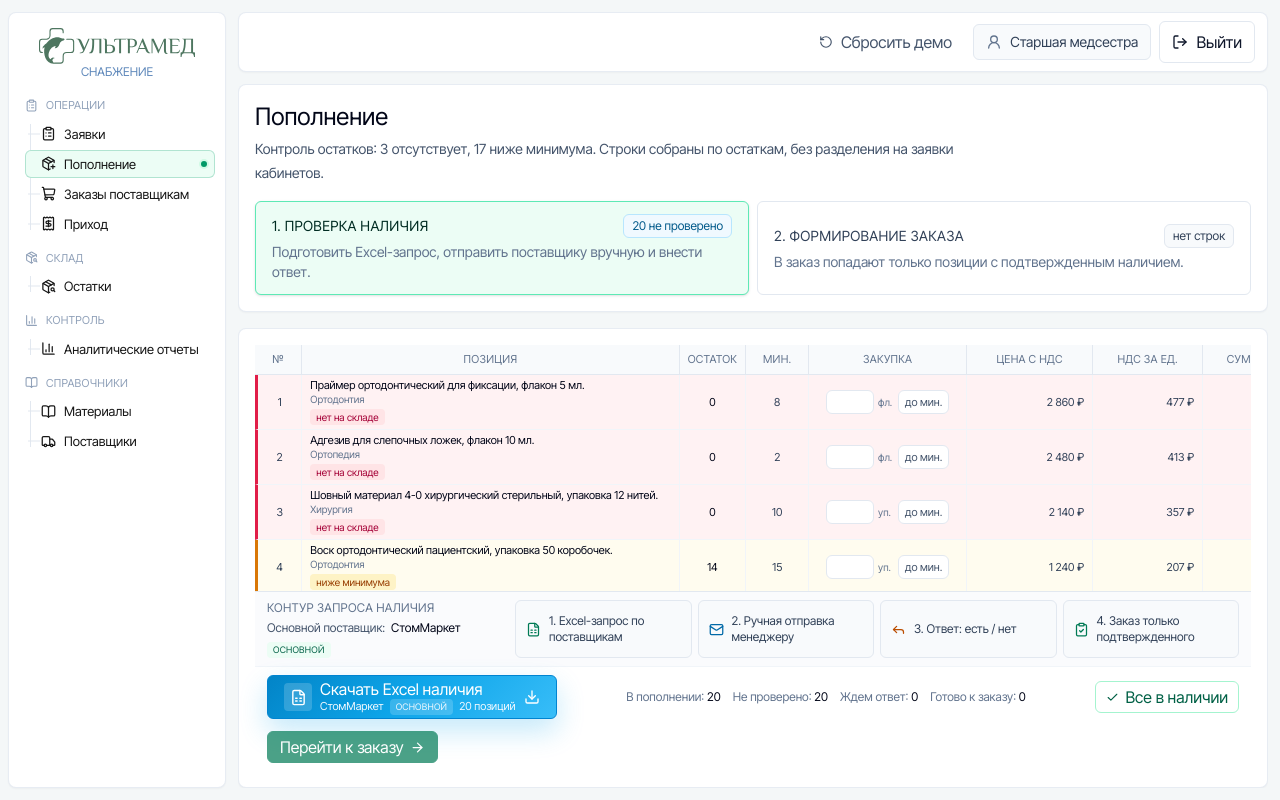
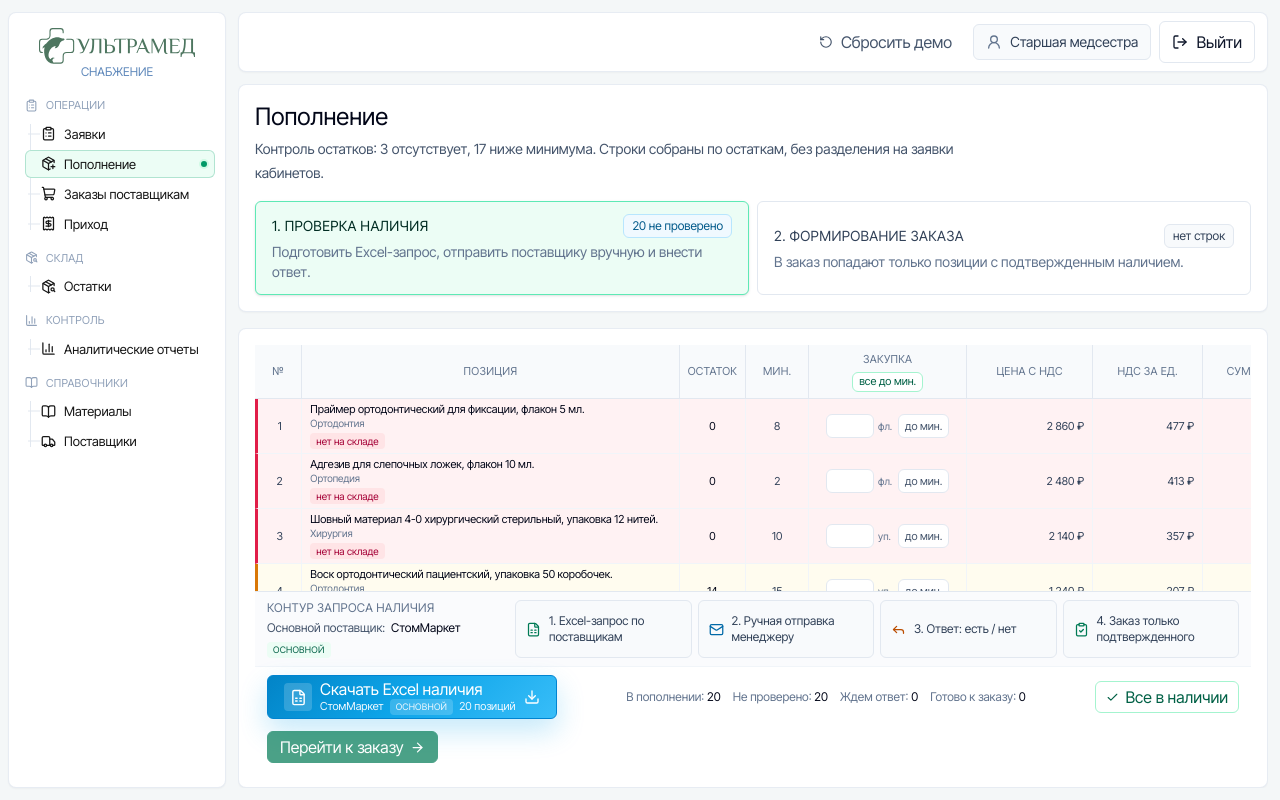
Before and after one commit to relluft/ultramed-supply-demo, a React (Vite) app: page /replenishment in a window 1280 px wide. Built offline with nearby package versions, Linux system fonts and the light colour scheme.

Commit message:
Add replenishment minimum fill action

```diff
--- a/src/context.tsx
+++ b/src/context.tsx
@@ -737,6 +737,7 @@ interface DemoContextValue {
   prepareReplenishmentInquiry: (supplierId: string, lineIds: string[]) => void
   selectReplenishmentSupplier: (lineId: string, supplierId: string) => void
   updateReplenishmentQuantity: (lineId: string, quantity: number) => void
+  updateReplenishmentQuantities: (quantitiesByLineId: Record<string, number>) => void
   updateReplenishmentComment: (lineId: string, comment: string) => void
   toggleReplenishmentInOrder: (lineId: string, included: boolean) => void
   formSupplierOrders: (lineIds?: string[]) => string[]
@@ -1289,6 +1290,25 @@ export function DemoProvider({ children }: PropsWithChildren) {
 
       line.recommendedQuantity = clampNumber(Math.round(quantity || 0), 0, 999)
       return next
+    })
+  }, [])
+
+  const updateReplenishmentQuantities = useCallback((quantitiesByLineId: Record<string, number>) => {
+    setState((current) => {
+      const next = clone(current)
+      let changed = false
+
+      next.replenishment.forEach((line) => {
+        if (!(line.id in quantitiesByLineId)) return
+
+        const quantity = clampNumber(Math.round(quantitiesByLineId[line.id] || 0), 0, 999)
+        if (line.recommendedQuantity === quantity) return
+
+        line.recommendedQuantity = quantity
+        changed = true
+      })
+
+      return changed ? next : current
     })
   }, [])
 
@@ -1516,6 +1536,7 @@ export function DemoProvider({ children }: PropsWithChildren) {
       prepareReplenishmentInquiry,
       selectReplenishmentSupplier,
       updateReplenishmentQuantity,
+      updateReplenishmentQuantities,
       updateReplenishmentComment,
       toggleReplenishmentInOrder,
       formSupplierOrders,
@@ -1546,6 +1567,7 @@ export function DemoProvider({ children }: PropsWithChildren) {
       prepareReplenishmentInquiry,
       selectReplenishmentSupplier,
       updateReplenishmentQuantity,
+      updateReplenishmentQuantities,
       updateReplenishmentComment,
       toggleReplenishmentInOrder,
       formSupplierOrders,
--- a/src/pages/ReplenishmentPage.tsx
+++ b/src/pages/ReplenishmentPage.tsx
@@ -85,6 +85,7 @@ export function ReplenishmentPage() {
     prepareReplenishmentInquiry,
     selectReplenishmentSupplier,
     updateReplenishmentQuantity,
+    updateReplenishmentQuantities,
     toggleReplenishmentInOrder,
     formSupplierOrders,
   } = useDemo()
@@ -478,6 +479,15 @@ export function ReplenishmentPage() {
     setSupplierAttentionByLineId({})
   }
 
+  function handleSetAllPurchasesToMinimum() {
+    const quantitiesByLineId = tableLines.reduce<Record<string, number>>((result, line) => {
+      result[line.id] = Math.max(line.minStock - line.currentStock, 0)
+      return result
+    }, {})
+
+    updateReplenishmentQuantities(quantitiesByLineId)
+  }
+
   function changeSupplier(lineId: string, supplierId: string) {
     selectReplenishmentSupplier(lineId, supplierId)
     setSupplierAttentionByLineId((current) => ({ ...current, [lineId]: false }))
@@ -629,7 +639,19 @@ export function ReplenishmentPage() {
                   <th className={headerCell}>Позиция</th>
                   <th className={headerCell}>Остаток</th>
                   <th className={headerCell}>Мин.</th>
-                  <th className={headerCell}>Закупка</th>
+                  <th className={headerCell}>
+                    <div className="grid justify-items-center gap-1">
+                      <span>Закупка</span>
+                      <button
+                        type="button"
+                        onClick={handleSetAllPurchasesToMinimum}
+                        className="inline-flex h-5 items-center rounded-md border border-emerald-200 bg-white px-1.5 text-[10px] font-normal normal-case tracking-normal text-emerald-800 transition hover:border-emerald-300 hover:bg-emerald-50"
+                        title="Заполнить закупку по всем строкам до минимального остатка"
+                      >
+                        все до мин.
+                      </button>
+                    </div>
+                  </th>
                   <th className={headerCell}>Цена с НДС</th>
                   <th className={headerCell}>НДС за ед.</th>
                   <th className={headerCell}>Сумма с НДС</th>
```
Also changed, not shown: vercel.json (added).
